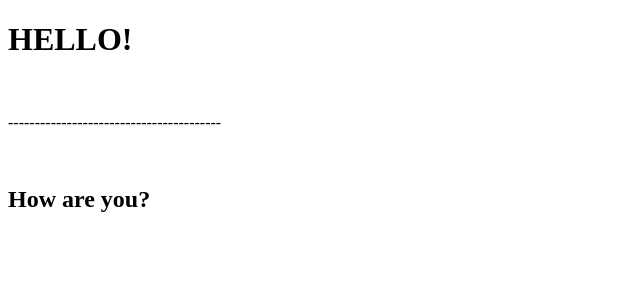
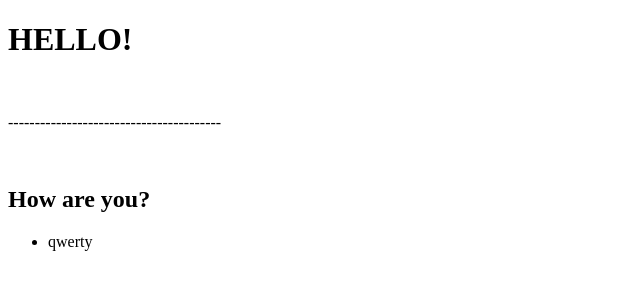
Before and after one commit to TimurNevlyutov/Test, a plain HTML site: page index2.html in a window 1280 px wide. Shown: the full height of the page, 0-640 px from the left. Drawn offline with Linux system fonts and the light colour scheme.

Commit message:
again li

```diff
--- a/index2.html
+++ b/index2.html
@@ -8,6 +8,8 @@
 	<h1>HELLO!</h1><br>
 	<p>----------------------------------------</p><br>
 	<h2>How are you?</h2>
-
+<ul>
+	<li>qwerty</li>
+</ul>
 </body>
 </html>
```
